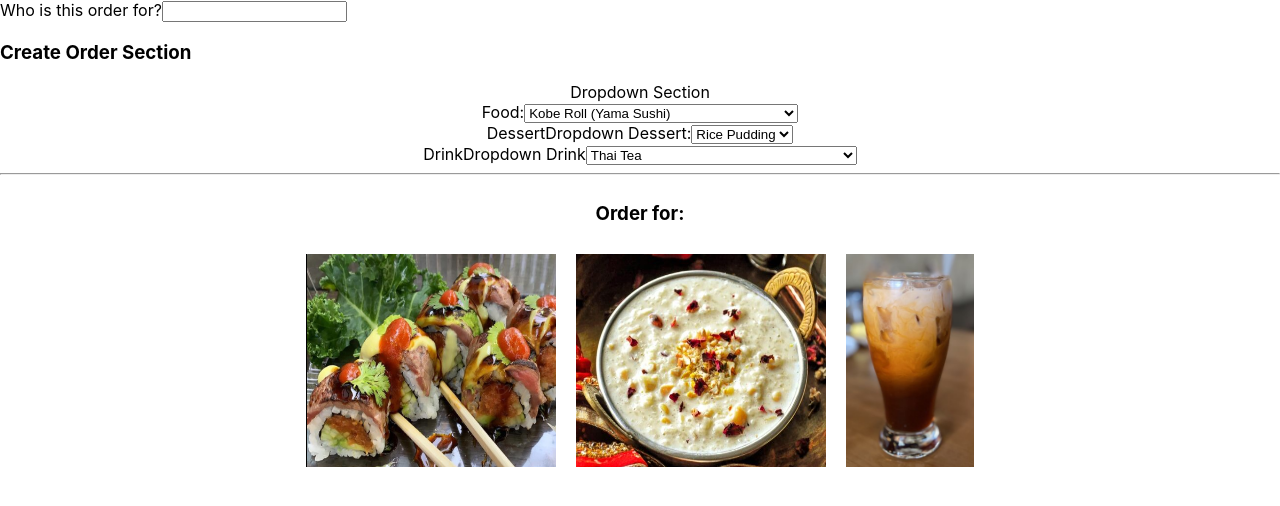
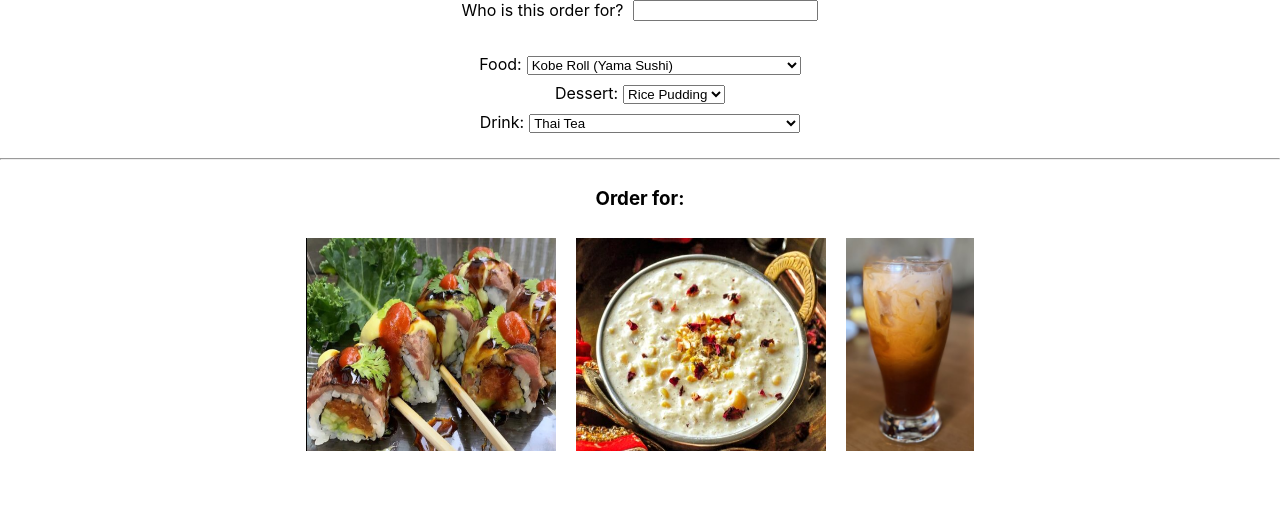
Before and after one commit to briensthomas/from-scratch-fast-food-order-tool, a React (Create React App) app: page / in a window 1280 px wide. Shown: the top 506 px of the page. Built offline with nearby package versions, Linux system fonts and the light colour scheme.

Commit message:
styling for create order

```diff
--- a/src/App.css
+++ b/src/App.css
@@ -3,10 +3,27 @@
 }
 /* Create Order */
 
+.order-details {
+  display: flex;
+  flex-direction: row;
+  justify-content: center;
+}
+
+.order-details input {
+  margin-left: 10px;
+}
+
+
 .create-order {
   display: flex;
   flex-direction: column;
   align-items: center;
+  margin: 25px 0px;
+}
+
+.create-order select {
+  margin-top: 10px;
+  margin-left: 5px;
 }
 
 
--- a/src/App.js
+++ b/src/App.js
@@ -22,9 +22,9 @@ function App() {
   return (
     <div className="App">
       <OrderNameInput setOrderName={setOrderName} />
-      <h3>Create Order Section</h3>
+
       <section className='create-order'>
-        Dropdown Section
+
         <FoodDropdown setFood={setFood} />
         <DessertDropdown setDessert={setDessert} />
         <DrinkDropdown setDrink={setDrink} />
--- a/src/DessertDropdown.js
+++ b/src/DessertDropdown.js
@@ -2,7 +2,7 @@ import React from 'react';
 
 export default function DessertDropdown({ setDessert }) {
   return (
-    <div>DessertDropdown
+    <div>
       <label> Dessert:
         <select onChange={(e) => setDessert(e.target.value)}>
           <option value="rice-pudding">Rice Pudding</option>
--- a/src/DrinkDropdown.js
+++ b/src/DrinkDropdown.js
@@ -2,8 +2,8 @@ import React from 'react';
 
 export default function DrinkDropdown({ setDrink }) {
   return (
-    <div>DrinkDropdown
-      <label> Drink
+    <div>
+      <label> Drink:
         <select onChange={(e) => setDrink(e.target.value)}>
           <option value="thai-tea">Thai Tea</option>
           <option value="macchiato">Macchiato</option>
--- a/src/OrderNameInput.js
+++ b/src/OrderNameInput.js
@@ -2,7 +2,7 @@ import React from 'react';
 
 export default function OrderNameInput({ setOrderName }) {
   return (
-    <div>
+    <div className='order-details'>
         Who is this order for?
       <input onChange={(e) => setOrderName(e.target.value)} />
     </div>
```
